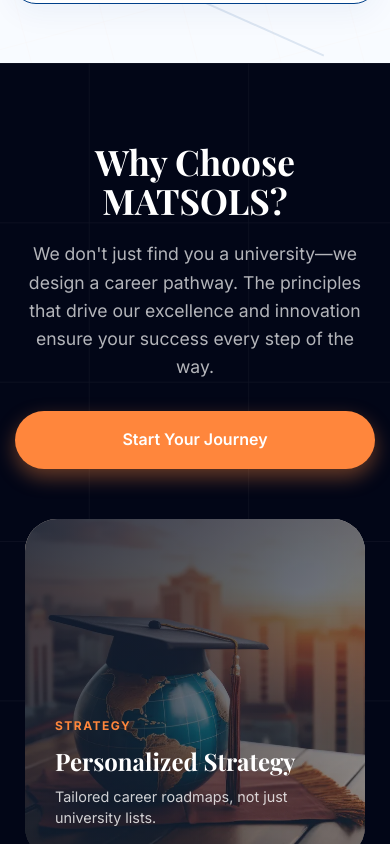
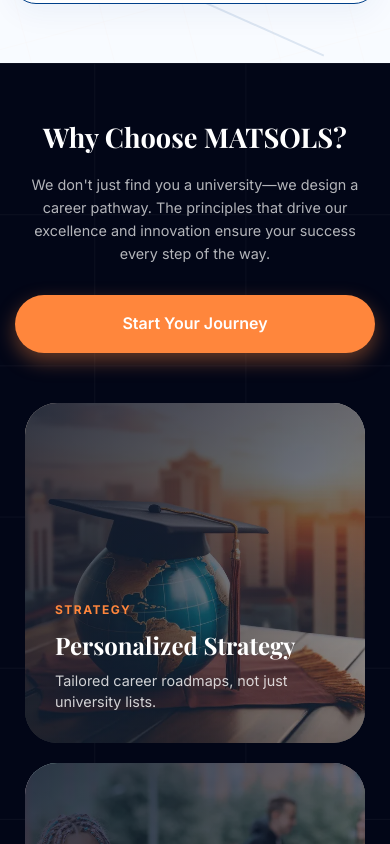
Before and after one commit to haram-333/matsols, a React (Vite) app: page / in a window 390 px wide. Shown: the part 5300-6144 px from the top of the page. Built offline with nearby package versions, Linux system fonts and the light colour scheme; some icons are missing; a web font is replaced by a local one.

Commit message:
responsiveness and animation fixes

```diff
--- a/src/App.jsx
+++ b/src/App.jsx
@@ -1500,9 +1500,9 @@ function App() {
       </section>
 
       {/* Impact Section - High Fidelity Schematic Restoration */}
-      <section className="section-impact-new" style={{ padding: '140px 0', background: '#f8fafc', position: 'relative', overflow: 'hidden' }}>
+      <section className="section-impact-new">
         <div className="blueprint-bg-container">
-          <svg viewBox="0 0 1400 1000" xmlns="http://www.w3.org/2000/svg" style={{ width: '100%', height: '100%' }}>
+          <svg viewBox="0 0 1400 1000" xmlns="http://www.w3.org/2000/svg" preserveAspectRatio="xMidYMid slice" style={{ width: '100%', height: '100%' }}>
             <defs>
               <pattern id="impactGrid" width="80" height="80" patternUnits="userSpaceOnUse">
                 <path d="M 80 0 L 0 0 0 80" fill="none" stroke="rgba(0, 64, 137, 0.08)" strokeWidth="0.5"/>
--- a/src/index.css
+++ b/src/index.css
@@ -1761,6 +1761,25 @@ img {
   align-items: center;
 }
 
+.section-impact-new {
+  padding: 140px 0;
+  background: #f8fafc;
+  position: relative;
+  overflow: hidden;
+}
+
+.blueprint-bg-container {
+  position: absolute;
+  top: 0;
+  left: 0;
+  width: 100%;
+  height: 100%;
+  z-index: 1;
+  pointer-events: none;
+  opacity: 1 !important; /* Force visibility */
+  display: block !important;
+}
+
 .why-matsols-container {
   width: 100%;
   margin: 0 auto;
@@ -1987,14 +2006,17 @@ img {
     gap: 40px !important;
   }
   .impact-header-new h2 {
-    font-size: 2.5rem !important;
+    font-size: 2.2rem !important; /* Reduced further */
+  }
+  .impact-header-new p {
+    font-size: 1rem !important;
   }
   .impact-main-card {
     padding: 60px 40px !important;
   }
 
-  /* Why Choose Mobile Hardening */
-  .why-matsols-section {
+  /* Why Choose & Impact Mobile Hardening */
+  .why-matsols-section, .section-impact-new {
     padding: 80px 0 60px;
   }
   .why-matsols-container {
@@ -2012,12 +2034,12 @@ img {
     text-align: center;
   }
   .why-matsols-title {
-    font-size: 2.8rem;
+    font-size: 2.4rem; /* Reduced from 2.8rem */
     text-align: center;
     margin-bottom: 20px;
   }
   .why-matsols-subtitle {
-    font-size: 1.1rem;
+    font-size: 1rem; /* Reduced from 1.1rem */
     text-align: center;
     margin: 0 auto;
   }
@@ -2032,10 +2054,13 @@ img {
 
 @media (max-width: 768px) {
   .why-matsols-container {
-    padding: 0 15px; /* Aggressive reduction of horizontal padding */
+    padding: 0 15px;
   }
   .why-matsols-title {
-    font-size: 2.2rem;
+    font-size: 2rem; /* Reduced from 2.2rem */
+  }
+  .impact-header-new h2 {
+    font-size: 1.8rem !important;
   }
   .why-matsols-stair-layout {
     flex-direction: column;
@@ -2046,13 +2071,40 @@ img {
     width: 100%;
     align-items: center;
     gap: 20px;
-    margin-top: 0 !important; /* Flatten the stair on mobile */
+    margin-top: 0 !important;
   }
   .why-matsols-card {
     width: 100%;
-    max-width: 340px; /* Limit width for readability but allow scaling */
+    max-width: 340px;
     height: auto;
     aspect-ratio: 1/1;
+  }
+}
+
+@media (max-width: 480px) {
+  .why-matsols-section, .section-impact-new {
+    padding: 60px 0 40px; /* Further crushed for very small screens */
+  }
+  .why-matsols-title {
+    font-size: 1.7rem; /* Even smaller for very narrow devices */
+  }
+  .why-matsols-subtitle {
+    font-size: 0.9rem;
+  }
+  .impact-header-new h2 {
+    font-size: 1.5rem !important;
+  }
+  .impact-header-new p {
+    font-size: 0.9rem !important;
+  }
+  .impact-num {
+    font-size: 2.2rem !important; /* Shrunk from 3.5rem */
+  }
+  .impact-title {
+    font-size: 1.1rem !important;
+  }
+  .impact-main-card {
+    padding: 40px 20px !important;
   }
 }
 
```
